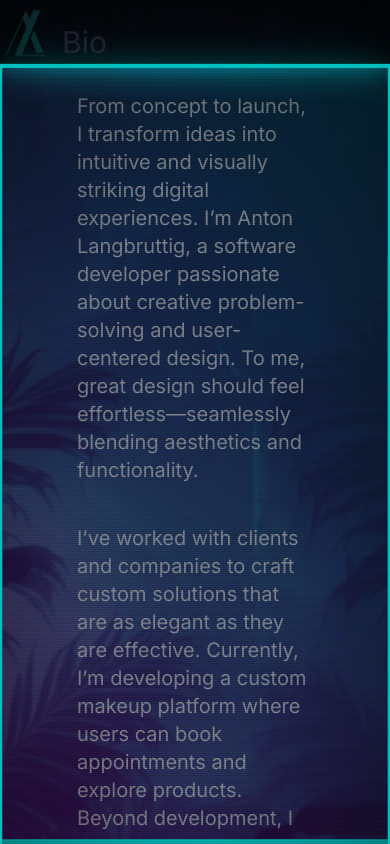
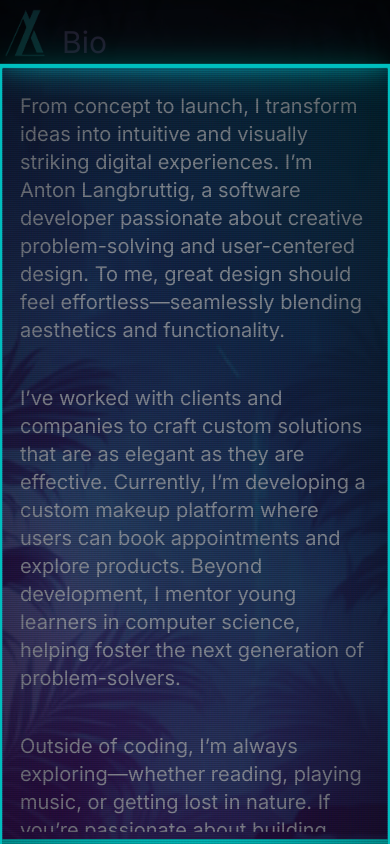
Before and after one commit to AntonLangbruttig/Portfolio, a Next.js app: page /bio in a window 390 px wide. Built offline with nearby package versions, Linux system fonts and the light colour scheme.

Commit message:
updates to make bio and portfolioabout look better on phone

```diff
--- a/app/bio/page.tsx
+++ b/app/bio/page.tsx
@@ -22,7 +22,7 @@ export default function Bio() {
 
         {/* Scrollable Content */}
         <div
-          className={`px-[75px] text-gray-300 text-xl transition-opacity duration-1000 ${
+          className={`md:px-[75px] sm:px-[18px] text-gray-300 text-xl transition-opacity duration-1000 ${
             fadeIn ? "opacity-100" : "opacity-0"
           }`}
         >
--- a/app/projects/portfolioAbout/page.tsx
+++ b/app/projects/portfolioAbout/page.tsx
@@ -56,7 +56,7 @@ const PortfolioAbout = () => {
           </Link>
           </div>
         </div>
-        <div className="sm:block hidden h-8 w-full"></div>
+        <div className="sm:block hidden h-11 w-full"></div>
       </div>
     </section>
   );
```
